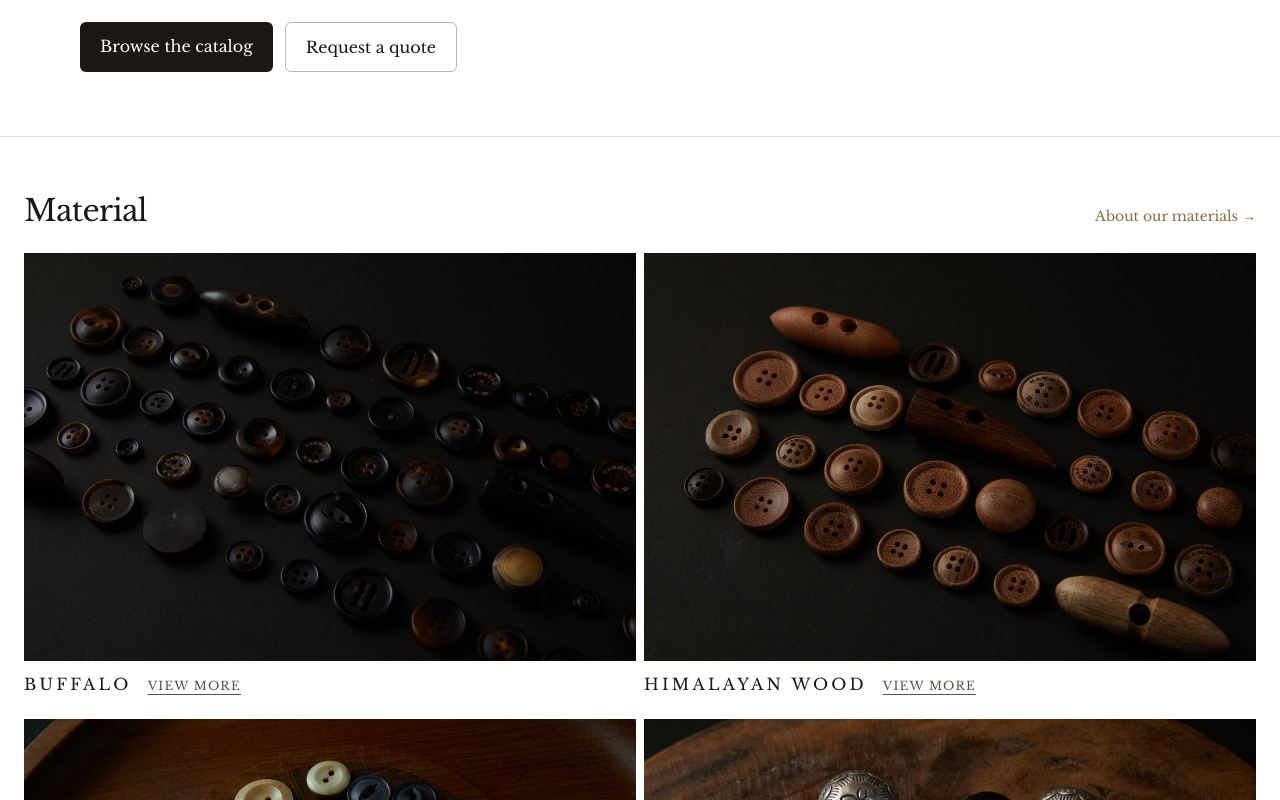
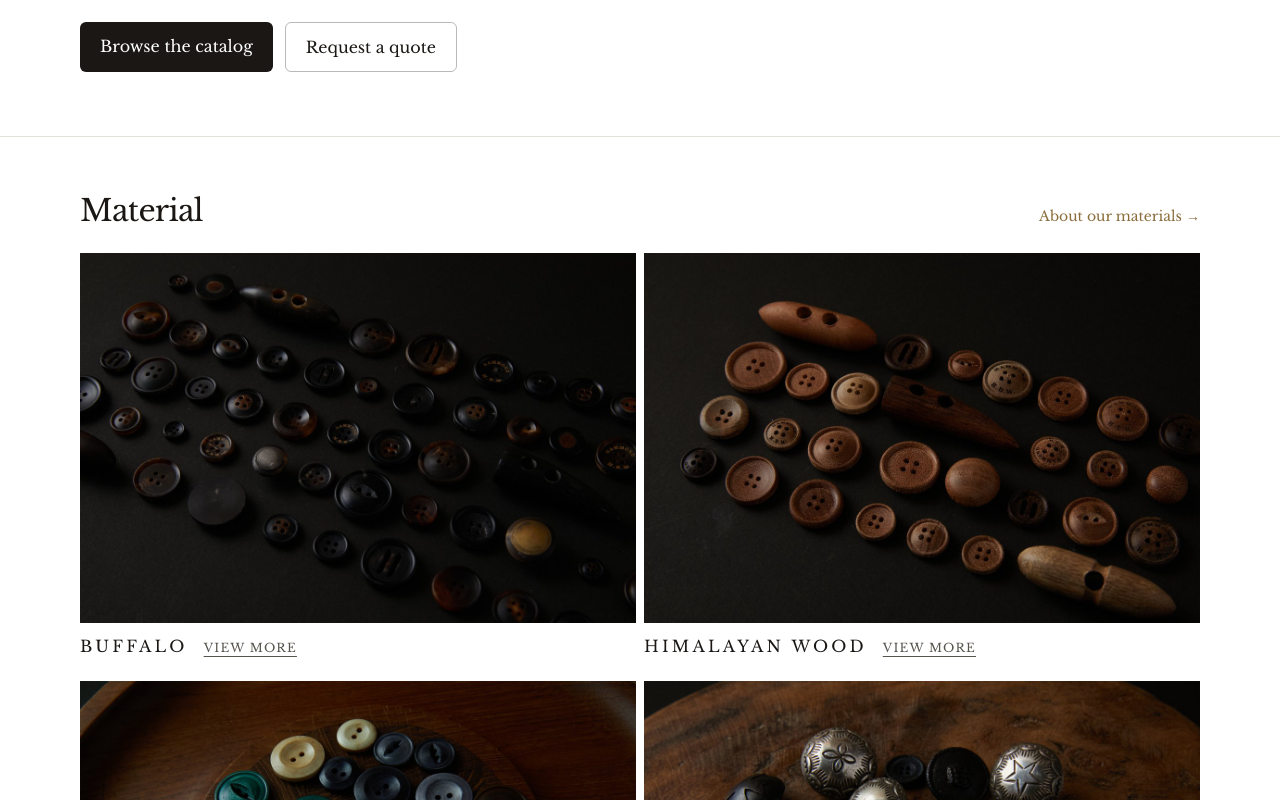
Before and after one commit to taro-arumakan/hammondbuttonworks, a Next.js app: page /en in a window 1280 px wide. Shown: the part 960-1760 px from the top of the page. Built offline with nearby package versions, Linux system fonts and the light colour scheme.

Commit message:
Home: put the Material section back in the text column
Keeps it under the intro (PR #33) but reverts the 1600px widening.

Co-Authored-By: Claude Opus 5.5 (1M context) <noreply@anthropic.com>
Claude-Session: https://claude.ai/code/session_01XHSkvGHCVcu99RuJg7CwF3

```diff
--- a/src/app/[locale]/page.tsx
+++ b/src/app/[locale]/page.tsx
@@ -101,9 +101,8 @@ export default async function HomePage({
 
       {/* Materials row — one close-up per material, each linking to that
           material's own page (see lib/materials.ts for the images). Owner's
-          layout (2026-10): straight after the intro and wider than the text
-          column, on the same 1600px frame as the value props below. */}
-      <section className="mx-auto max-w-[1600px] px-4 pb-16 pt-14 xl:px-6">
+          layout (2026-10): straight after the intro, in the same text column. */}
+      <section className="mx-auto max-w-6xl px-4 pb-16 pt-14">
         <div className="flex items-baseline justify-between gap-4">
           <h2 className="font-serif text-3xl tracking-tight">{dict.home.materialsTitle}</h2>
           <Link href={`/${locale}/materials`} className="text-sm text-accent hover:underline">
```
